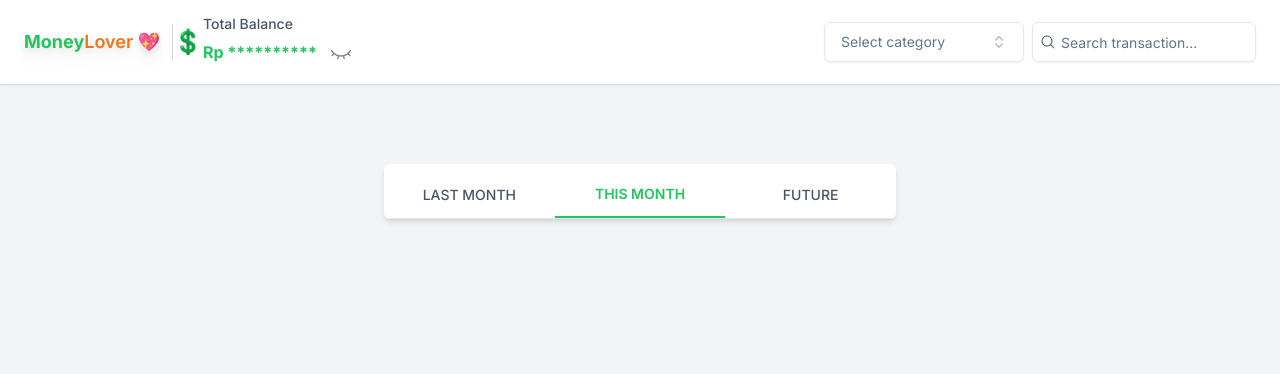
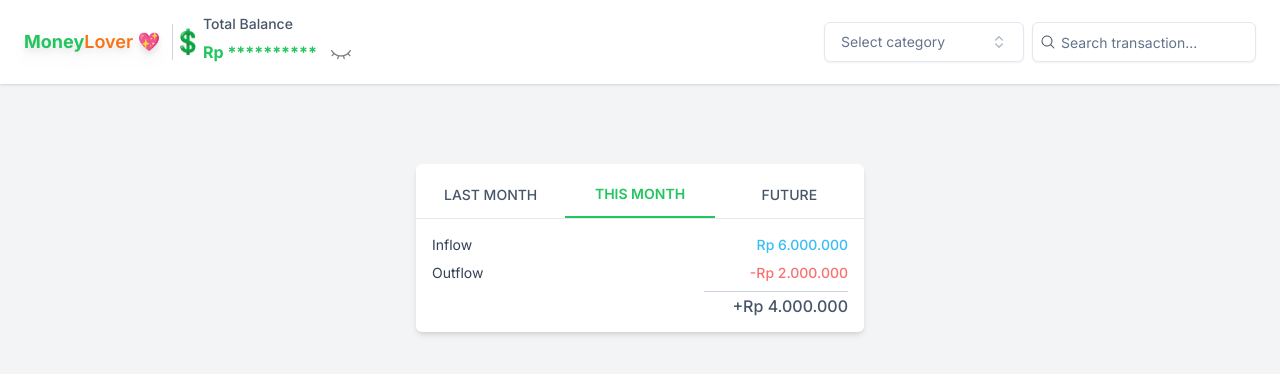
Before and after one commit to shidqirifat/frontend-money-lover, a Next.js app: page / in a window 1280 px wide. Shown: the top 374 px of the page. Built offline with nearby package versions, Linux system fonts and the light colour scheme.

Commit message:
feat: summary transaction

```diff
--- /dev/null
+++ b/src/components/transaction/Summary.tsx
@@ -0,0 +1,44 @@
+import { formatCurrency } from "@/lib/currency";
+import { cn } from "@/lib/utils";
+
+type LabelProps = { children: string };
+type ValueProps = { type: "inflow" | "outflow"; children: string };
+
+const Label = ({ children }: LabelProps) => {
+  return (
+    <h2 className="text-slate-700 text-sm font-normal leading-5">{children}</h2>
+  );
+};
+
+const Value = ({ children, type }: ValueProps) => {
+  return (
+    <h2
+      className={cn("text-sm font-medium leading-5", {
+        "text-sky-400": type === "inflow",
+        "text-red-400": type === "outflow",
+      })}
+    >
+      {children}
+    </h2>
+  );
+};
+
+export default function Summary() {
+  return (
+    <div className="space-y-2 p-4">
+      <div className="flex items-center justify-between">
+        <Label>Inflow</Label>
+        <Value type="inflow">{`Rp ${formatCurrency(6_000_000)}`}</Value>
+      </div>
+      <div className="flex items-center justify-between">
+        <Label>Outflow</Label>
+        <Value type="outflow">{`-Rp ${formatCurrency(2_000_000)}`}</Value>
+      </div>
+      <div className="ml-auto border-t border-slate-300 pt-1 w-36">
+        <h2 className="text-slate-600 text-right text-base font-medium leading-5">
+          {`+Rp ${formatCurrency(4_000_000)}`}
+        </h2>
+      </div>
+    </div>
+  );
+}
--- a/src/components/transaction/TabsMonths.tsx
+++ b/src/components/transaction/TabsMonths.tsx
@@ -1,7 +1,7 @@
 import { getCurrentMonth, getNextMonth, getPrevMonth } from "@/lib/date";
 import { cn } from "@/lib/utils";
 import dayjs from "dayjs";
-import React, { useEffect, useMemo, useState } from "react";
+import { useEffect, useMemo, useState } from "react";
 
 type TabMonthProps = {
   children: string;
--- /dev/null
+++ b/src/components/transaction/empty.tsx
@@ -0,0 +1,8 @@
+export default function NoTransaction() {
+  return (
+    <div className="text-slate-500 bg-gray-200/40 flex flex-col items-center justify-center gap-14 py-20">
+      <h1 className="text-[100px] font-normal leading-7">:-(</h1>
+      <h2 className="text-base font-normal leading-5">No transactions</h2>
+    </div>
+  );
+}
--- a/src/layouts/AuthLayout.tsx
+++ b/src/layouts/AuthLayout.tsx
@@ -10,7 +10,7 @@ export default function AuthLayout({ children }: AuthLayoutProps) {
   return (
     <div className={inter.className}>
       <Header />
-      <main className="max-w-lg mx-auto">{children}</main>
+      <main className="max-w-md mx-auto">{children}</main>
     </div>
   );
 }
--- a/src/pages/index.tsx
+++ b/src/pages/index.tsx
@@ -1,11 +1,17 @@
+import Summary from "@/components/transaction/Summary";
 import TabMonths from "@/components/transaction/TabsMonths";
+import NoTransaction from "@/components/transaction/empty";
 import AuthLayout from "@/layouts/AuthLayout";
 
 export default function Home() {
+  const noTransaction = false;
+
   return (
     <AuthLayout>
       <div className="bg-white pt-2 rounded-md mt-20 shadow-md">
         <TabMonths />
+
+        {noTransaction ? <NoTransaction /> : <Summary />}
       </div>
     </AuthLayout>
   );
```
